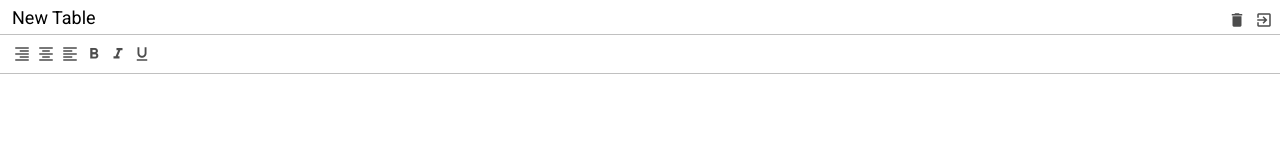
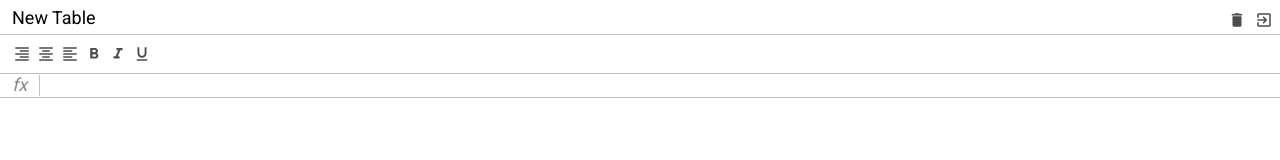
Before and after one commit to SokolovskiyAndrew/excel-course, a website built with webpack: page src/index.html in a window 1280 px wide. Built offline with nearby package versions, Linux system fonts and the light colour scheme.

Commit message:
create and style formula block

```diff
--- a/src/index.html
+++ b/src/index.html
@@ -46,7 +46,8 @@
         </div>
       </div>
       <div class="excel__formula">
-
+        <div class="info">fx</div>
+        <div class="input" contenteditable spellcheck="false"></div>
       </div>
       <div class="excel__table">
 
--- a/src/scss/_variables.scss
+++ b/src/scss/_variables.scss
@@ -1,3 +1,5 @@
 $header-height: 34px;
 $toolbar-height: 40px;
+$formula-height: 24px;
+$info-cell-width: 40px;
 $border-color: #c0c0c0;
--- a/src/scss/formula.scss
+++ b/src/scss/formula.scss
@@ -2,5 +2,28 @@
 @import "mixins";
 
 .excel__formula {
+  position: absolute;
+  left: 0;
+  right: 0;
+  top: $header-height + $toolbar-height;
+  height: $formula-height;
+  display: flex;
+  align-items: center;
+  border-bottom: 1px solid $border-color;
 
+  .info {
+    font-size: 18px;
+    font-style: italic;
+    text-align: center;
+    border-right: 1px solid $border-color;
+    min-width: $info-cell-width;
+  }
+
+  .input {
+    padding: 4px;
+    font-size: 12px;
+    outline: none;
+    width: 100%;
+    height: 100%;
+  }
 }
--- a/src/scss/index.scss
+++ b/src/scss/index.scss
@@ -19,4 +19,5 @@
 
 .excel {
   position: relative;
+  color: #888;
 }
```
